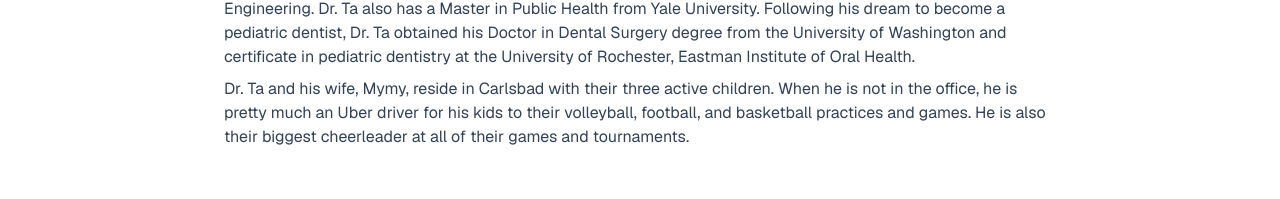
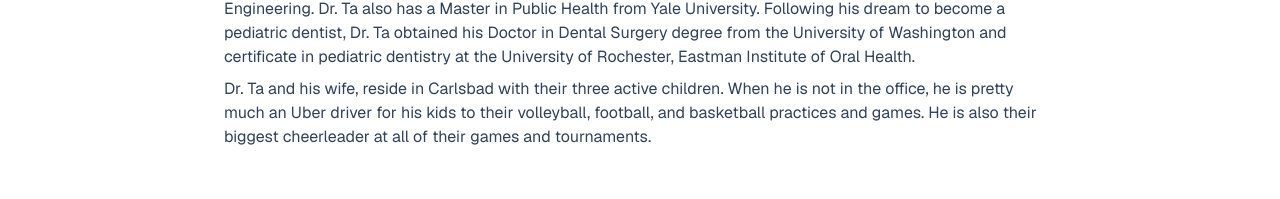
Before and after one commit to LukeHopkinss/vista-kids-dental, a Next.js app: page /about in a window 1280 px wide. Shown: the part 711-910 px from the top of the page. Built offline with nearby package versions, Linux system fonts and the light colour scheme; no server answers.

Commit message:
got rid of wifes name

```diff
--- a/app/about/page.tsx
+++ b/app/about/page.tsx
@@ -58,7 +58,7 @@ export default function AboutPage() {
           and certificate in pediatric dentistry at the University of Rochester, Eastman Institute of Oral Health.
         </p>
         <p className="mt-2 text-slate-700">
-          Dr. Ta and his wife, Mymy, reside in Carlsbad with their three active children. When he is not in the office, he is pretty much an Uber driver for his kids to their volleyball,
+          Dr. Ta and his wife, reside in Carlsbad with their three active children. When he is not in the office, he is pretty much an Uber driver for his kids to their volleyball,
           football, and basketball practices and games. He is also their biggest cheerleader at all of their games
           and tournaments.
         </p>
```
